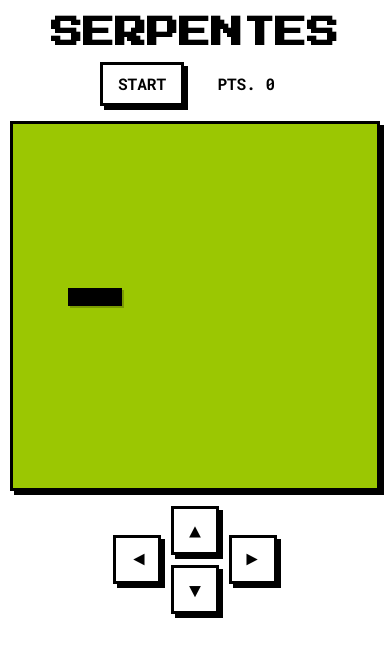
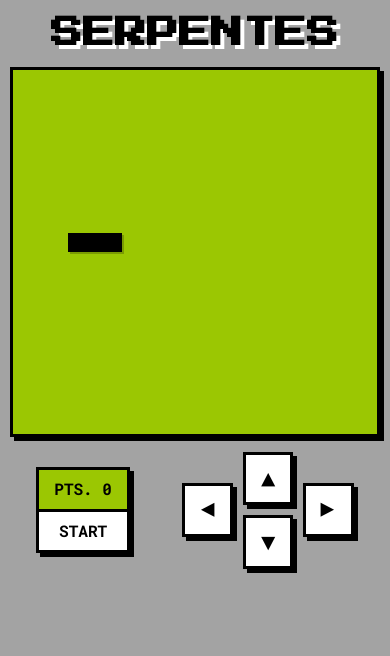
Before and after one commit to ruairiconway/serpentes, a plain HTML site: page index.html in a window 390 px wide. Drawn offline with nearby package versions, Linux system fonts and the light colour scheme.

Commit message:
Updated mobile layout

```diff
--- a/index.html
+++ b/index.html
@@ -15,13 +15,7 @@
     </head>
     <body>
         <header class="header">
-            <div class="title">
-                <h1>serpentes</h1>
-            </div>
-            <div class="console-info">
-                <button class="btn start">start</button>
-                <p class="score">pts. <span class="scoreboard">0</span></p>
-            </div>
+            <h1 class="title">serpentes</h1>
         </header>
 
         <main class="game-container">
@@ -32,7 +26,12 @@
             </div>
         </main>
 
-        <footer class="console-btns">
+        <div class="console-container">
+            <div class="console-info">
+                <p class="score">pts. <span class="scoreboard">0</span></p>
+                <button class="btn start">start</button>
+            </div>
+            <div class="console-btns">
                 <button class="btn btn-left"><p class="btn-arrow btn-arrow-left">&#9650;</p></button>
                 <div class="console-btns-center">
                     <button class="btn btn-up"><p class="btn-arrow btn-arrow-up">&#9650;
@@ -41,7 +40,8 @@
                     </p></button>
                 </div>
                 <button class="btn btn-right"><p class="btn-arrow btn-arrow-right">&#9650;</p></button>
-        </footer>
+            </div>
+        </div>
 
         <!-- scripts -->
         <script src="https://code.jquery.com/jquery-3.4.1.slim.js" crossorigin="anonymous"></script>
--- a/main.css
+++ b/main.css
@@ -6,40 +6,19 @@ body {
     text-transform: uppercase;
 
     height: 100vh;
+    background: #A3A3A3;
 }
 
-.header {
-    padding: 5px;
-    margin-bottom: 10px;
-}
 
 .title {
     display: flex;
     justify-content: center;
     align-items: center;
 
-    margin: 10px 0;
-}
-
-.title h1 {
     font-family: 'Press Start 2P', sans-serif;
-
     margin: 0;
-}
-
-.console-info {
-    display: flex;
-    flex-flow: row nowrap;
-    justify-content: space-between;
-    align-items: center;
-
-    width: 190px;
-    margin: 0 auto;
-}
-
-.score {
-    margin: 0;
-    padding: 10px 15px;
+    padding: 15px 10px;
+    text-shadow: 4px 4px #fff;
 }
 
 .game-container {
@@ -47,13 +26,36 @@ body {
     position: relative;
 }
 
+.console-container {
+    display: flex;
+    flex-flow: row nowrap;
+    align-items: center;
+    justify-content: space-around;
+
+    margin: 0 auto;
+    padding: 15px 10px;
+    max-width: 420px;
+}
+
+.console-info {
+    display: flex;
+    flex-flow: column nowrap;
+}
+
+.score {
+    margin: 0;
+    padding: 10px 15px;
+    background: #9BC702;
+    border: 3px solid #000;
+    border-bottom: none;
+    box-shadow: 4px 4px #000;
+}
+
 .console-btns {
     display: flex;
     flex-flow: row nowrap;
     justify-content: center;
     align-items: center;
-
-    margin-top: 15px;
 }
 
 .console-btns-center {
@@ -87,9 +89,8 @@ body {
     margin-left: 10px;
 }
 
-
 .btn-arrow {
-    font-size: 1.25em;
+    font-size: 1.5em;
     margin: 0;
 }
 
```
Lines whose indentation alone changed are shown as unchanged.
